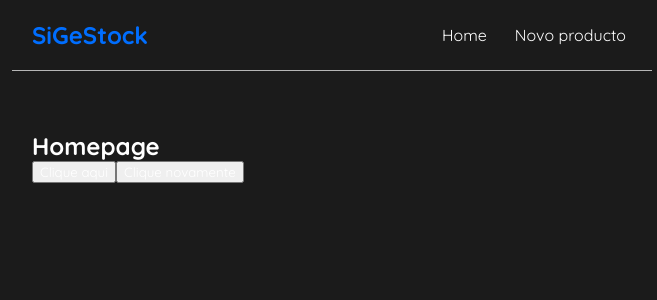
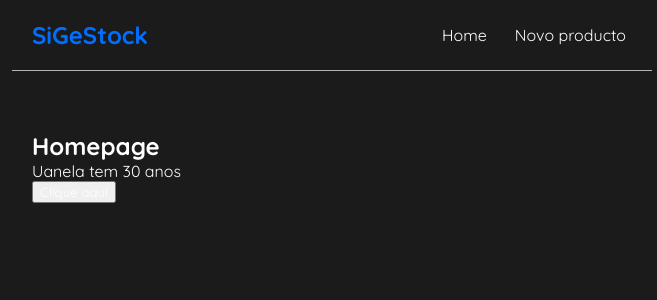
Before and after one commit to Uanela/curso-completo-de-react-para-iniciantes-gratuito, a React (Create React App) app: page / in a window 1280 px wide. Shown: the top 300 px of the page, without its empty margins (308-965 px from the left). Built offline with nearby package versions, Linux system fonts and the light colour scheme.

Commit message:
first commit

```diff
--- a/src/components/Home.js
+++ b/src/components/Home.js
@@ -1,21 +1,22 @@
-import React from "react";
+import { useState } from "react";
 
 export default function Home() {
-  const handleClick = (e) => {
-    console.log("Olá Uanela", e);
+  // let name = 'Uanela';
+  const [name, setName] = useState("Uanela");
+  const [age, setAge] = useState(30);
+
+  const handleClick = () => {
+    // name = 'Como';
+    setName("Como");
+    setAge(40);
   };
-
-  const handleClickAgain = (name, e) => {
-    console.log("Olá " + name, e.target);
-  };
-
   return (
     <div className="home">
       <h2>Homepage</h2>
+      <p>
+        {name} tem {age} anos
+      </p>
       <button onClick={handleClick}>Clique aqui</button>
-      <button onClick={(e) => handleClickAgain("Uanela", e)}>
-        Clique novamente
-      </button>
     </div>
   );
 }
```
